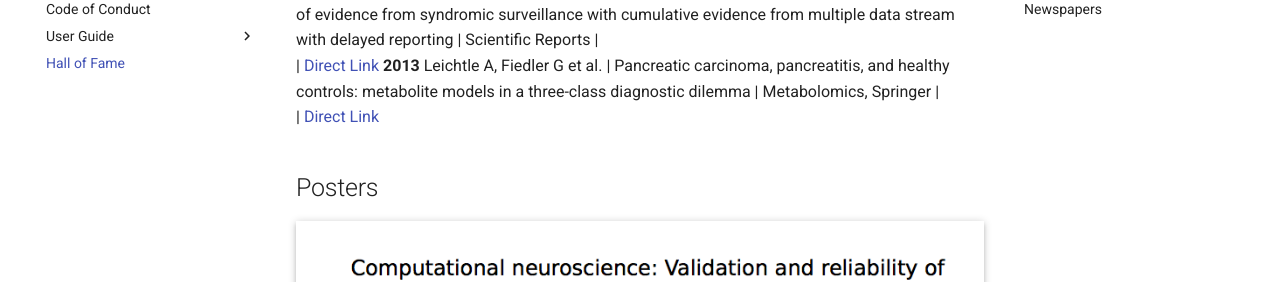
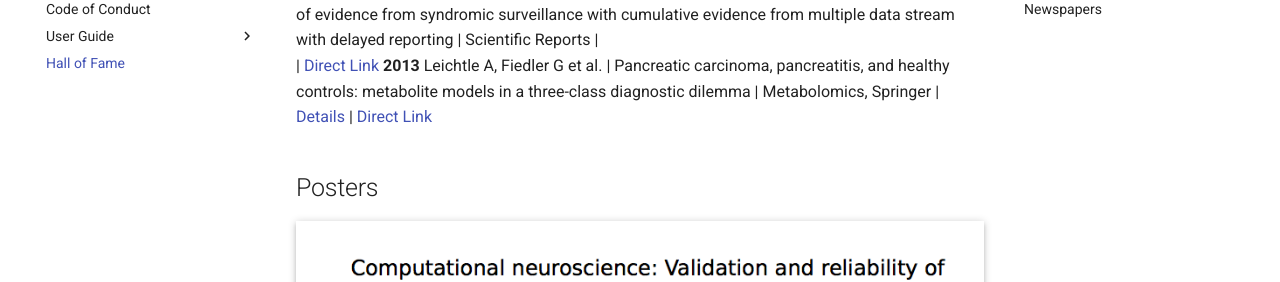
Before and after one commit to hpc-unibe-ch/hpc-unibe-ch.github.io, an MkDocs documentation site: the page built from docs/halloffame.md, in a window 1280 px wide and 900 px high, scrolled down 2298 px. Shown: the part 153-435 px from the top of the window. Built offline with MkDocs 1.6.1 and Material for MkDocs 9.7.7, drawn with Linux system fonts in a browser that asks for light colours; comment, search, counter and statistics services are not loaded.

Commit message:
halloOfFame Leichtle 2013 Boris link added

```diff
--- a/docs/halloffame.md
+++ b/docs/halloffame.md
@@ -38,7 +38,7 @@
 Ninova S, Aschauer U et al. | <p class="pageTitle" style="text-align: left;">LaTiOxNy Thin Film Model Systems for Photocatalytic Water Splitting: Physicochemical Evolution of the Solid-Liquid Interface and the Role of the Crystallographic Orientation</p> | Advanced functional materials | [Details](http://dx.doi.org/10.7892/boris.99013) | [Direct Link](http://dx.doi.org/10.1002/adfm.201605690)
 Struchen R, Vial F, Andersson M. G. | Value of evidence from syndromic surveillance with cumulative evidence from multiple data stream with delayed reporting | Scientific Reports | <br> | [Direct Link](https://www.nature.com/articles/s41598-017-01259-5)
 __2013__
-Leichtle A, Fiedler G et al. | Pancreatic carcinoma, pancreatitis, and healthy controls: metabolite models in a three-class diagnostic dilemma | Metabolomics, Springer | <br> | [Direct Link](https://dx.doi.org/10.1007%2Fs11306-012-0476-7)
+Leichtle A, Fiedler G et al. | Pancreatic carcinoma, pancreatitis, and healthy controls: metabolite models in a three-class diagnostic dilemma | Metabolomics, Springer | [Details](http://dx.doi.org/10.7892/boris.16556) | [Direct Link](https://dx.doi.org/10.1007%2Fs11306-012-0476-7)
 
 ## Posters
 
```
